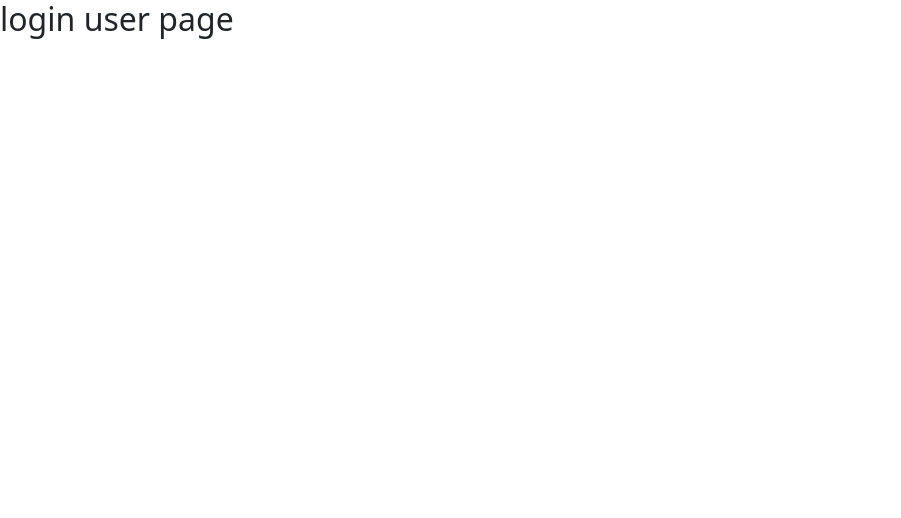
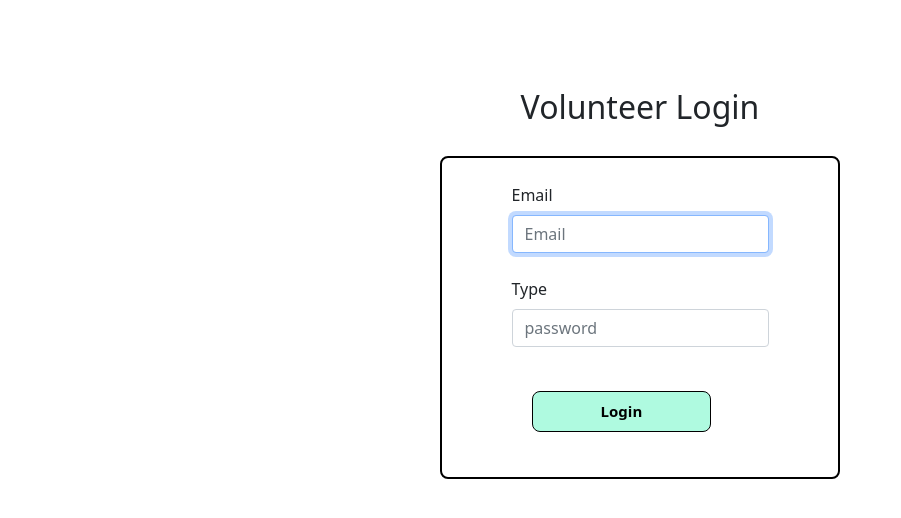
Before and after one commit to ImmanuelCurrah/VolunteerApp, a React (Create React App) app in the folder client/: page /login-user in a window 1280 px wide. Shown: the top 518 px of the page, without its empty margins (0-901 px from the left). Built offline with nearby package versions, Linux system fonts and the light colour scheme.

Commit message:
created user login form and page

```diff
--- a/client/src/App.js
+++ b/client/src/App.js
@@ -1,15 +1,16 @@
-import "bootstrap/dist/css/bootstrap.min.css";
-import "./App.css";
-import HomePage from "./screens/homePage/HomePage";
-import { Routes, Route } from "react-router-dom";
-import CreatePost from "./screens/createPostPage/CreatePost";
+import 'bootstrap/dist/css/bootstrap.min.css';
+import './App.css';
+import HomePage from './screens/homePage/HomePage';
+import { Routes, Route } from 'react-router-dom';
+import CreatePost from './screens/createPostPage/CreatePost';
+import UserLogin from './screens/LoginPages/UserLogin/UserLogin';
 
 function App() {
   return (
     <div className="App">
       <Routes>
         <Route path="/" element={<HomePage />} />
-        <Route path="/login-user" element={<h2>login user page</h2>} />
+        <Route path="/login-user" element={<UserLogin />} />
         <Route path="/login-business" element={<h2>login business page</h2>} />
         <Route path="/sign-up-user" element={<h2>sign up user page</h2>} />
         <Route
--- a/client/src/components/Forms/loginForm/businessLogin/BusinessLoginForm.jsx
+++ b/client/src/components/Forms/loginForm/businessLogin/BusinessLoginForm.jsx
@@ -0,0 +1,5 @@
+import React from 'react';
+
+export default function BusinessLoginForm() {
+  return <div></div>;
+}
--- a/client/src/components/Forms/loginForm/userLogin/UserLoginForm.jsx
+++ b/client/src/components/Forms/loginForm/userLogin/UserLoginForm.jsx
@@ -0,0 +1,36 @@
+import React from 'react';
+import { Row, Form } from 'react-bootstrap';
+
+export default function UserLoginForm(props) {
+  return (
+    <div className="user-login-form">
+      <Row>
+        <Form onSubmit={props.handleLoginSubmit}>
+          <Form.Label>Email</Form.Label>
+          <Form.Control
+            required
+            autoFocus
+            id="email"
+            type="text"
+            value={props.email}
+            placeholder="Email"
+            onChange={props.handleTextInput}
+          />
+          <br />
+
+          <Form.Label>Type</Form.Label>
+          <Form.Control
+            required
+            id="password"
+            type="password"
+            value={props.password}
+            placeholder="password"
+            onChange={props.handleTextInput}
+          />
+          <br />
+          <button className="login-btn">Login</button>
+        </Form>
+      </Row>
+    </div>
+  );
+}
--- /dev/null
+++ b/client/src/screens/LoginPages/UserLogin/UserLogin.css
@@ -0,0 +1,34 @@
+.user-login-page h2 {
+  text-align: center;
+  margin-top: 11vh;
+}
+
+.user-login-form {
+  display: flex;
+  flex-direction: column;
+  align-items: center;
+  justify-content: center;
+  border: 2px solid #000;
+  border-radius: 8px;
+  margin: 30px auto;
+  max-width: 400px;
+  background: #fff;
+  padding: 25px 45px;
+}
+
+.login-btn {
+  padding: 8px;
+  width: 70%;
+  border-radius: 8px;
+  cursor: pointer;
+  margin: 20px;
+  border: 1px solid #000;
+  color: #000;
+  font-weight: bold;
+  font-size: 15px;
+  background: rgb(175, 250, 224);
+}
+
+.login-btn:hover {
+  opacity: 0.7;
+}
--- /dev/null
+++ b/client/src/screens/LoginPages/UserLogin/UserLogin.jsx
@@ -0,0 +1,48 @@
+import { useState } from 'react';
+import { useNavigate } from 'react-router-dom';
+import { loginUserHandler } from '../../../services/apiConfigUser/index.js';
+import UserLoginForm from '../../../components/Forms/loginForm/userLogin/UserLoginForm';
+import './UserLogin.css';
+
+const login_input = {
+  email: '',
+  password: '',
+};
+
+const URL = 'https://volunteer-app-project.herokuapp.com/api/';
+
+export default function UserLogin() {
+  const [userInput, setUserInput] = useState(login_input);
+
+  const navigate = useNavigate();
+
+  const handleLoginChange = (e) => {
+    const { id, value } = e.target;
+    setUserInput((prevUserInput) => ({
+      ...prevUserInput,
+      [id]: value,
+    }));
+  };
+
+  const handleLoginSubmit = async (e) => {
+    try {
+      e.preventDefault();
+      //     // const res = await loginUserHandler();
+      //     // const value = res.data.data.user;
+      navigate('/');
+    } catch (error) {
+      console.log(error);
+    }
+  };
+
+  return (
+    <div className="user-login-page">
+      <h2>Volunteer Login</h2>
+      <UserLoginForm
+        userInput={userInput}
+        handleLoginChange={handleLoginChange}
+        handleLoginSubmit={handleLoginSubmit}
+      />
+    </div>
+  );
+}
```
Also changed, not shown: client/src/screens/LoginPages/BusinessLogin/BusinessLogin.jsx (added, +9 -0 lines), client/src/screens/loginPage/Login.jsx (deleted).
